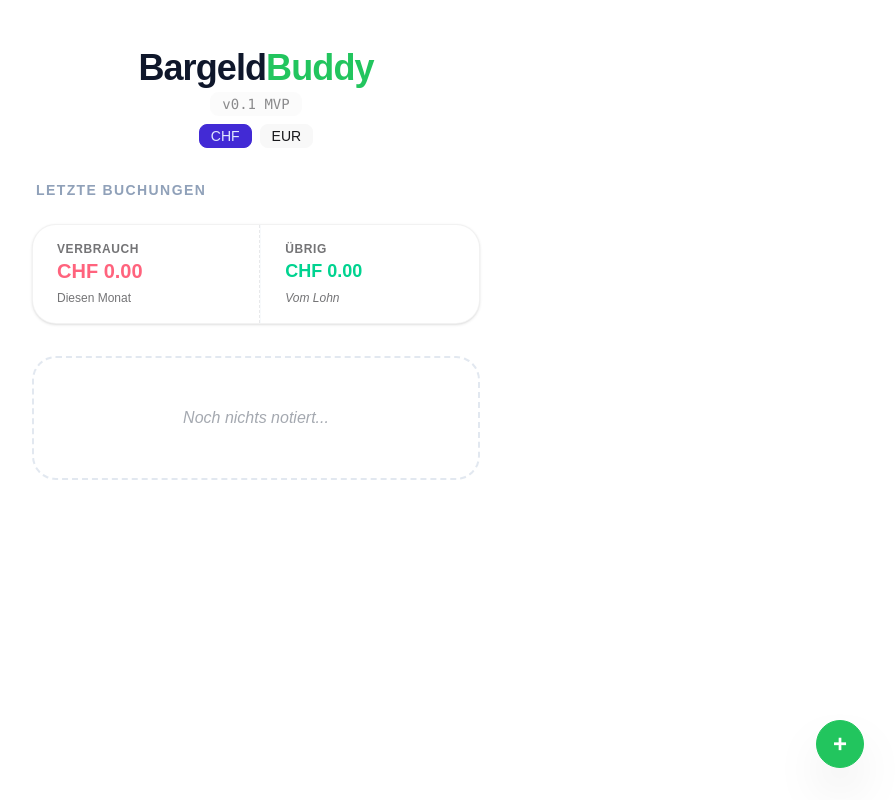
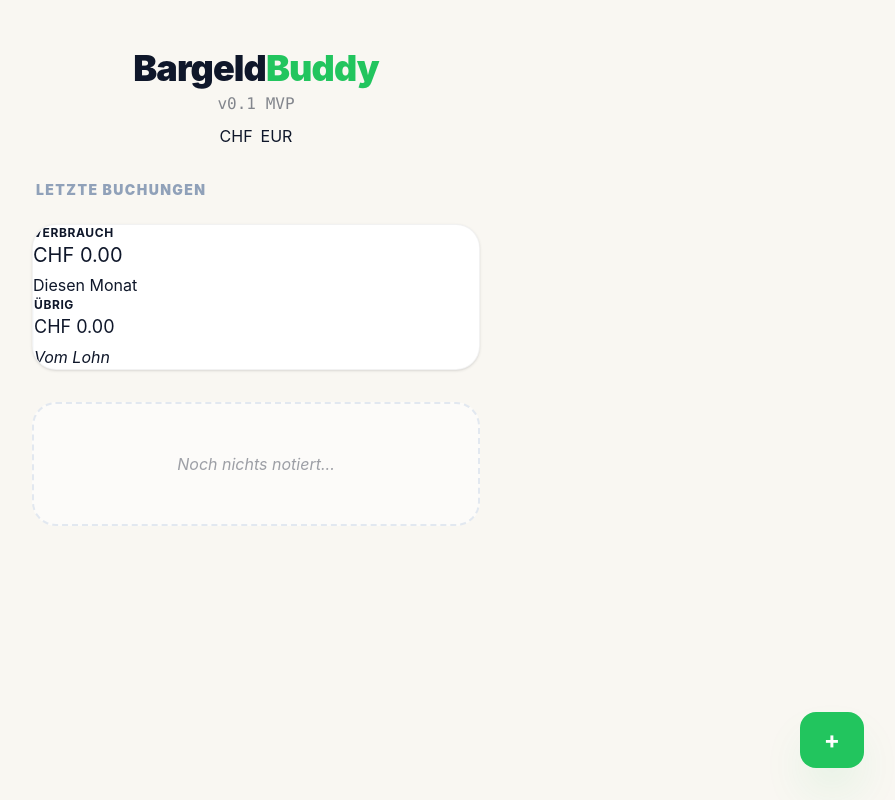
Before and after one commit to resul-elezi/bargeldbuddy, a Vue app: page / in a window 1280 px wide. Shown: the whole page, without its empty margins (384-1279 px from the left). Built offline with nearby package versions, Linux system fonts and the light colour scheme.

Commit message:
update: daisyui deleted

```diff
--- a/package.json
+++ b/package.json
@@ -14,7 +14,6 @@
   "devDependencies": {
     "@tailwindcss/vite": "^4.2.4",
     "@vitejs/plugin-vue": "^6.0.6",
-    "daisyui": "^5.5.19",
     "tailwindcss": "^4.2.4",
     "uuid": "^14.0.0",
     "vite": "^8.0.10",
--- a/src/style.css
+++ b/src/style.css
@@ -1,44 +1,42 @@
 @import "tailwindcss";
 
-/* 1. DaisyUI laden */
-@import "../node_modules/daisyui/daisyui.css";
+@theme {
+  /* Unser Erfolg-Grün */
+  --color-primary: #22c55e;
+  --color-primary-dark: #16a34a;
 
-@theme {
-  --color-primary: #22c55e;
-  --color-primary-content: #ffffff;
-  --color-base-100: #F9F7F2;
+  /* Dein Off-White Background */
+  --color-app-bg: #F9F7F2;
+
+  /* Textfarben */
+  --color-slate-900: #0f172a;
+  --color-slate-500: #64748b;
 }
 
-/* 2. Absolute Gewalt über die Farben */
+/* Globales Setup */
 @layer base {
-  :root, [data-theme], html {
-    /* DaisyUI v4/v5 interne Farb-Mappings */
-    --p: #22c55e !important;
-    --primary: #22c55e !important;
-    --pc: #ffffff !important;
-    --primary-content: #ffffff !important;
-
-    /* Hintergrund-Farben */
-    --b1: #F9F7F2 !important;
-    --base-100: #F9F7F2 !important;
-  }
-
-  /* 3. Manueller Override für alle DaisyUI Primary Buttons */
-  .btn-primary {
-    background-color: #22c55e !important;
-    border-color: #22c55e !important;
-    color: #ffffff !important;
-  }
-
-  .text-primary {
-    color: #22c55e !important;
+  body {
+    @apply bg-app-bg text-slate-900 antialiased;
+    font-family: 'Inter', system-ui, sans-serif;
   }
 }
 
-/* 4. Globaler Background */
-body {
-  background-color: #F9F7F2;
-  color: #1e293b;
-  margin: 0;
-  font-family: sans-serif;
+/* Wir bauen uns unsere eigenen Utility-Classes für die Buttons */
+@layer components {
+  .btn-primary {
+    @apply bg-primary text-white font-bold py-3 px-6 rounded-2xl
+           shadow-lg shadow-primary/20 hover:bg-primary-dark
+           active:scale-95 transition-all flex items-center justify-center;
+  }
+
+  .btn-ghost {
+    @apply bg-slate-100 text-slate-500 font-bold py-3 px-6 rounded-2xl
+           hover:bg-slate-200 active:scale-95 transition-all;
+  }
+
+  .input-field {
+    @apply w-full bg-white border border-slate-200 rounded-2xl p-4
+           outline-none focus:ring-2 focus:ring-primary/20 focus:border-primary
+           transition-all text-slate-900;
+  }
 }
--- a/tailwind.config.js
+++ b/tailwind.config.js
@@ -11,18 +11,4 @@ export default {
         }
       },
     },
-    plugins: [require("daisyui")],
-    daisyui: {
-      themes: [
-        {
-          buddyTheme: {
-            "primary": "#570df8",
-            "secondary": "#f000b8",
-            "accent": "#37cdbe",
-            "neutral": "#3d4451",
-            "base-100": "#F9F7F2",
-          },
-        },
-      ],
-    },
   }
```
Also changed, not shown: 1 other file (tests, documents, lock files or other folders).
